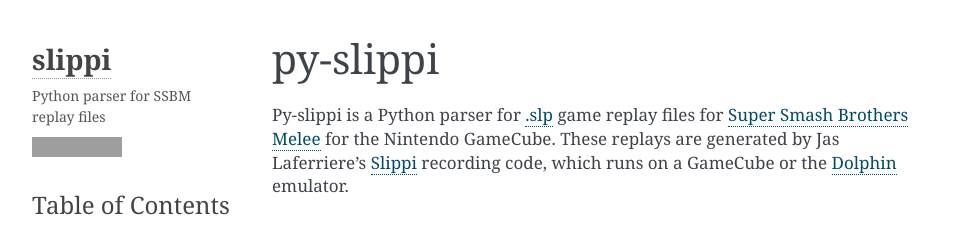
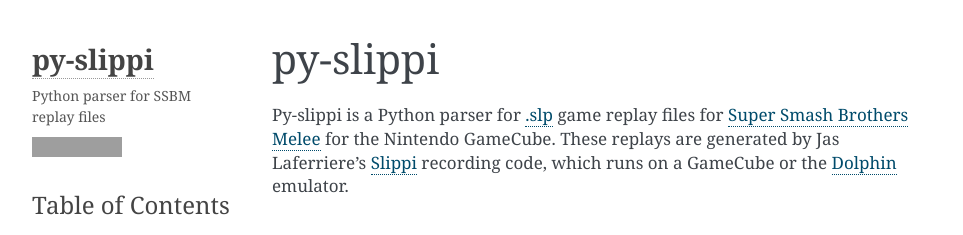
Before and after one commit to hohav/py-slippi, a Sphinx documentation site: the page built from docs/index.rst, in a window 1280 px wide. Shown: the top 235 px of the page, without its empty margins (148-1111 px from the left). Built offline with Sphinx 7.4.7, drawn with Linux system fonts in a browser that asks for light colours; grey boxes are pictures that could not be loaded.

```diff
--- a/docs/conf.py
+++ b/docs/conf.py
@@ -12,7 +12,7 @@ sys.path.insert(0, os.path.abspath('..'))
 
 # -- Project information -----------------------------------------------------
 
-project = 'slippi'
+project = 'py-slippi'
 author = 'melkor'
 
 version = '1.0.0'
```
